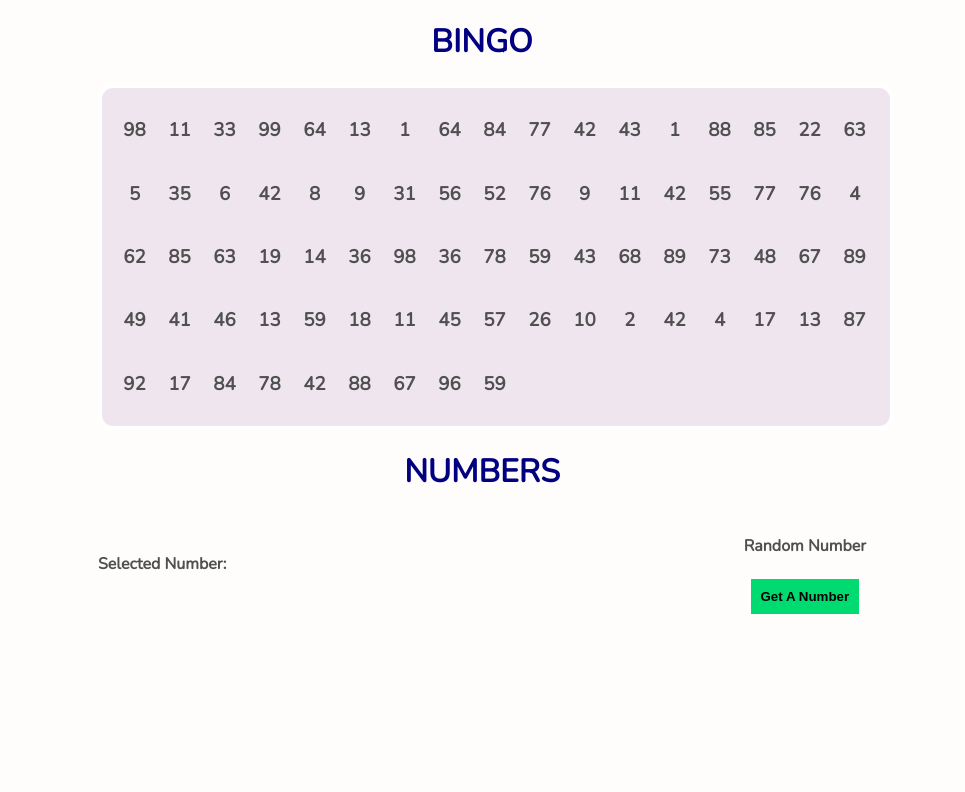
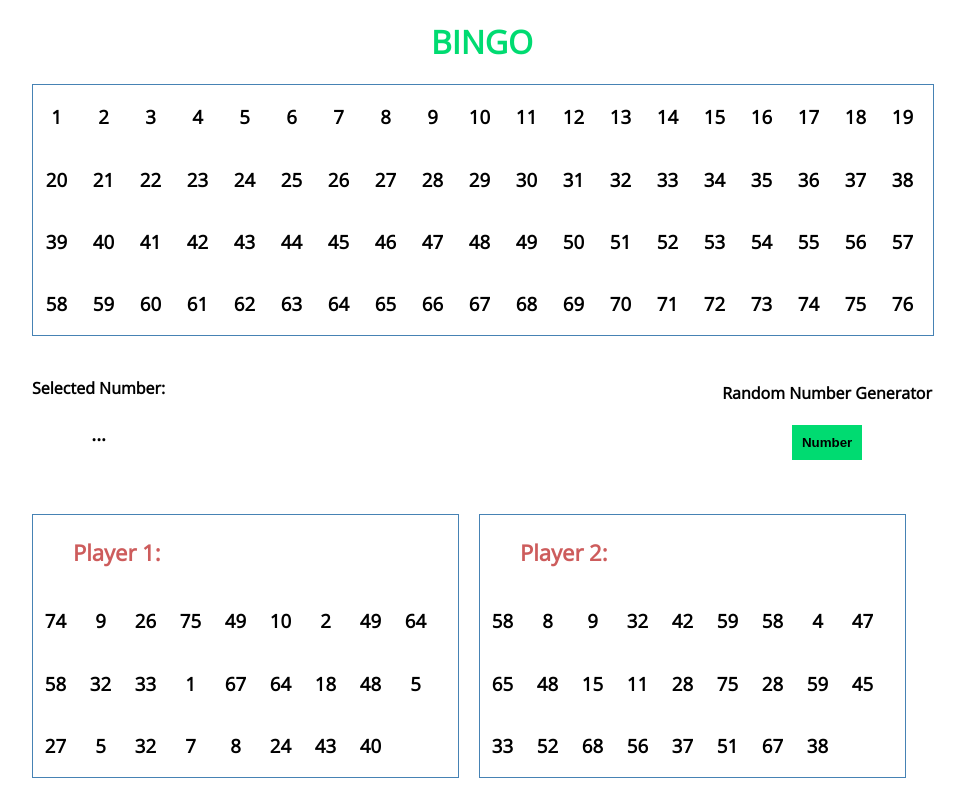
Before and after one commit to pinacotheque-zz/M1D9HW, a plain HTML site: page index.html in a window 1280 px wide. Shown: the whole page, without its empty margins (158-1123 px from the left). Drawn offline with nearby package versions, Linux system fonts and the light colour scheme.

Commit message:
highlight function not available

```diff
--- a/index.html
+++ b/index.html
@@ -17,16 +17,15 @@
   <head>
     <meta charset="utf-8" />
     <title>Bingo</title>
-    <link
-      rel="stylesheet"
-      href="https://fonts.googleapis.com/css?family=Nunito&display=swap"
-    />
-    <link rel="stylesheet" type="text/css" href="style.css" />
+    <link rel="preconnect" href="https://fonts.gstatic.com">
+<link href="https://fonts.googleapis.com/css2?family=Open+Sans&display=swap" rel="stylesheet">
+    <link rel="stylesheet"  href="styles.css" />
 
     <style></style>
   </head>
 
   <body>
+    <div class="container">
     <h1>Bingo</h1>
 
     <div id="bingo">
@@ -35,76 +34,153 @@
 
     </div>
 
-    <h1>Numbers</h1>
 
     <!-- add event form sections -->
 
     <div id="addMeeting">
 
-
       <div>
         <h4>Selected Number:</h4>
-        <h3></h3>
+        <h3 id="selectedNumber"> ... </h3>
       </div>
 
       <div>
-        <h4>Random Number</h4>
-        <button onclick="getNumber">Get A Number</button>
+        <h4>Random Number Generator</h4>
+
+        <button type="button" onclick="getNumber()">Number</button>
       </div>
+
+
+
 
     </div>
 
-    <div id="appointments">
+    <div class="userBoards">
+      <div id="player1">
+        <h4>Player 1:</h4>
+      </div>
 
-      <h1>Appointments for the day!</h1>
-
-      <ul id="appointment-list"></ul>
-
+      <div id="player2">
+        <h4> Player 2:</h4>
+      </div>
     </div>
 
+  </div>
 
     <script>
 
-        let numbers = []
-
-        const randomNumbers =function () {
+      let numbers = [0]
 
 
-        }
+      window.onload = function() {
+        let numberOfCells = 76
+        let bingo = document.getElementById('bingo')
+        for (let i = 0; i < numberOfCells ; i++) {
 
-        window.onload = function() {
+          let cell = document.createElement("div")
 
-            let numberOfCells = 76
-            let bingo = document.getElementById('bingo')
+                cell.classList.add("number")
 
-            for (let i = 0; i <= numberOfCells ; i++) {
-
-                let cell = document.createElement("div")
-
-                 cell.classList.add("number")
-
-                 let number = document.createElement("h3")
-                    number.innerText= Math.floor(Math.random()*100)
+                let number = document.createElement("h3")
+                  number.innerText= i + 1
 
                 cell.appendChild(number)
                 bingo.appendChild(cell);
             }
 
+             let arr1 = []
+             for (i=0; i<26;i++){
+            userRandom1 = Math.floor(Math.random()*75)+1
+            arr1.push(userRandom1)
+              }
+              console.log(arr1)
 
-cell.onclick = function (event){
-    let alreadySelectedElement = document.querySelector(".selected")
 
-    if (alreadySelectedElement){
-        alreadySelectedElement.classList.remove("selected")
-    }
-  event.currentTarget.classList.add("selected")
 
-  let clickOnADayH4 = document.getElementById('meeting-day')
-  clickOnADayH4.innerText = i + 1
-}
+        let board1 = document.getElementById("player1")
+
+        for (let i= 0; i<arr1.length ;i++){
+
+          let userCell1 = document.createElement("div")
+
+          userCell1.classList.add("userNumber1")
+
+          let userNumber1 = document.createElement("h3")
+
+            userNumber1.innerText = arr1[i]
+            userCell1.appendChild(userNumber1)
+            player1.appendChild(userCell1)
+
+        }
+             let arr2 = []
+             for (i=0; i<26;i++){
+            userRandom2 = Math.floor(Math.random()*75)+1
+            arr2.push(userRandom2)
+              }
+              console.log(arr2)
+
+
+
+        let board2 = document.getElementById("player2")
+
+        for (let i= 0; i<arr2.length ;i++){
+
+          let userCell2 = document.createElement("div")
+
+          userCell2.classList.add("userNumber2")
+
+          let userNumber2 = document.createElement("h3")
+
+            userNumber2.innerText = arr2[i]
+            userCell2.appendChild(userNumber2)
+            player2.appendChild(userCell2)
+
+        }
+
+        // let board = document.createElement("div");
+
+        // for (let i = 0; i < 24; i++) {
+        //  const random = Math.floor(Math.random()*75)+1
+        //  board.innerHTML += `<div class='number'>${random}</div>`;
+        //     }
+        // container.appendChild(board);
+
+        }
+
+
+      function getNumber() {
+
+        let cell = document.getElementsByClassName("number")
+        let printNumber = document.getElementById("selectedNumber")
+
+        let anyNumber = Math.floor(Math.random()*75)+1
+         printNumber.innerText = anyNumber
+
+        let board1highlight= document.querySelectorAll("#player1 .userNumber1")
+
+
+        //aynı sayı dönmesin diye for çevirmeye çalıştım ama olmadı.
+        //  for (i=0;i <numbers.length;i++){
+        //   if (anyNumber!==numbers[i]){
+        //   }
+        //
+
+        numbers.push(anyNumber)
+          console.log(numbers)
+
 
 
         }
+
+
+
+          // let anyNumber = document.getElementById('selectedNumber')
+          //     anyNumber.innerHTML = Math.floor(Math.random()*76)
+          //     return anyNumber
+
+
+
+
 
     </script>
   </body>
--- /dev/null
+++ b/styles.css
@@ -0,0 +1,197 @@
+body {
+
+    background-color: white;
+
+    color: black;
+
+    font-family: 'Open Sans', sans-serif;    max-width: 900px;
+
+    margin: 0 auto;
+
+  }
+
+  #bingo {
+
+    width: 100%;
+
+    margin-bottom: 20px;
+
+    border: 1px solid steelblue;
+  }
+
+
+  .number {
+
+    display: inline-block;
+
+    width: 47px;
+
+    text-align: center;
+  }
+  .user-board {
+    width: 504px;
+    margin-bottom: 24px;
+  }
+
+  h1 {
+
+    text-align: center;
+
+    margin-top: 20px;
+
+    color: #00db71;
+
+    font-weight: bold;
+
+    text-transform: uppercase;
+  }
+
+
+  #addMeeting {
+
+    display: flex;
+
+    justify-content: space-between;
+
+    align-items: center;
+  }
+
+
+
+  #addMeeting div {
+
+    text-align: center;
+  }
+
+
+  input,
+
+  button {
+
+    background-color: #00db71;
+
+    color: rgb(80, 80, 80);
+
+    border: 0;
+
+    padding: 10px;
+
+    font-weight: bold;
+  }
+
+
+  button {
+
+    color: black;
+  }
+
+
+  ::placeholder {
+
+    color: rgb(80, 80, 80);
+  }
+
+  .selected {
+
+    border: 1px solid white;
+  }
+
+  .selected h3 {
+
+    font-weight: bolder;
+  }
+
+
+  #appointments {
+
+    margin-top: 50px;
+
+    display: none;
+  }
+
+
+  ul {
+
+    padding: 0;
+
+    list-style-type: none;
+  }
+
+
+  li {
+
+    overflow: hidden;
+
+    text-overflow: ellipsis;
+  }
+
+
+  .with-event {
+
+    color: #00ff84;
+  }
+
+  .userBoards {
+    display: inline-flex;
+    align-items: baseline;
+    margin-top: 50px;
+    margin-bottom: 50px;
+}
+
+  #player1{
+
+      max-width: 425px;
+      display: block;
+      white-space: pre-line;
+      margin-right: 20px;
+      border: 1px solid steelblue;
+
+  }
+  #player2{
+
+      max-width: 425px;
+      display: block;
+      white-space: pre-line;
+      margin-right: 20px;
+      border: 1px solid steelblue;
+
+  }
+
+  #player1 h4{
+      color: indianred;
+      font-size: 22px;
+      display: inline-block;
+        padding-left: 40px ;
+      width: 200px;
+      display: block;
+      margin: 0;
+
+  }
+  #player2 h4{
+      margin: 0;
+      font-size: 22px;
+      color: indianred;
+      display: inline-block;
+      padding-left: 40px ;
+      width: 200px;
+      display: block;
+
+  }
+
+  .userNumber1 {
+
+    display: inline-block;
+
+    width: 45px;
+
+    text-align: center;
+  }
+
+  .userNumber2 {
+
+    display: inline-block;
+
+    width: 45px;
+
+    text-align: center;
+  }
```
